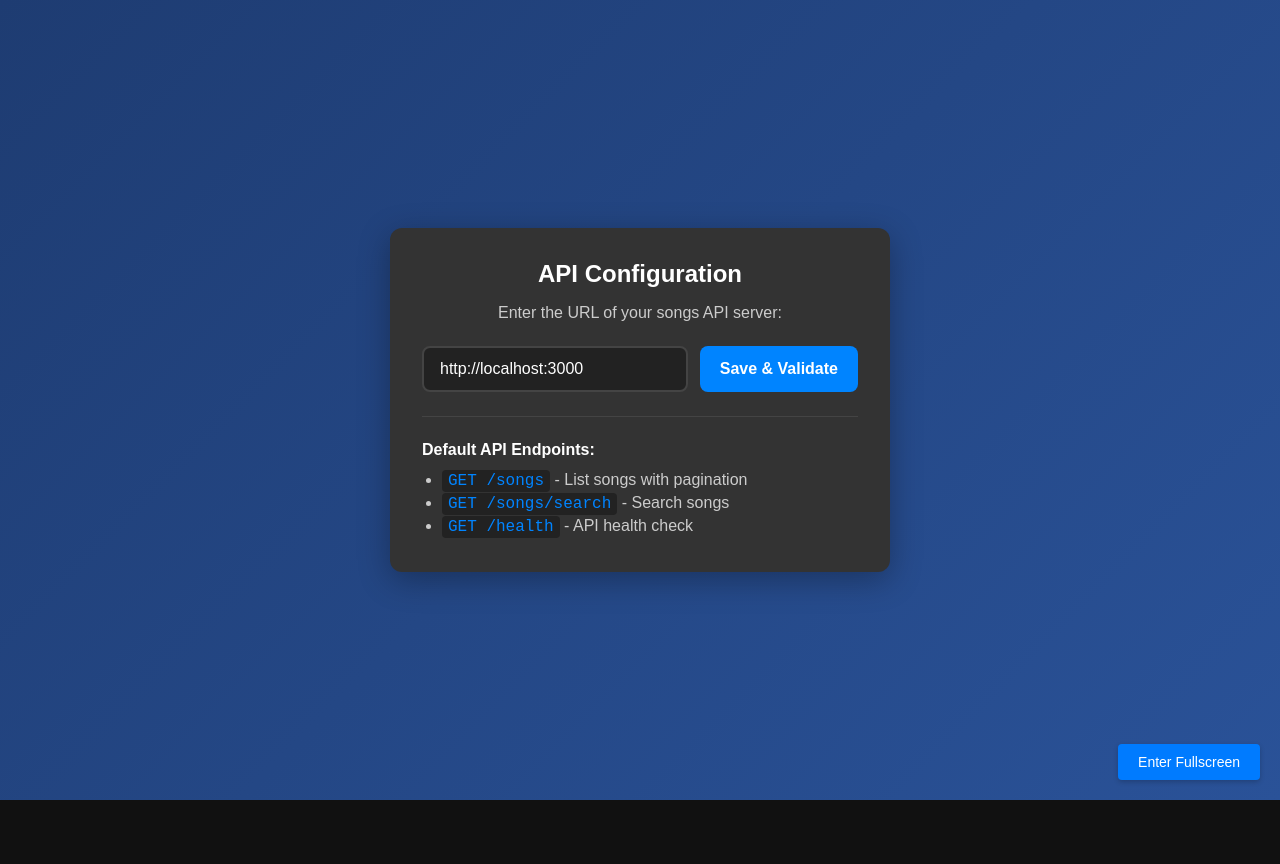
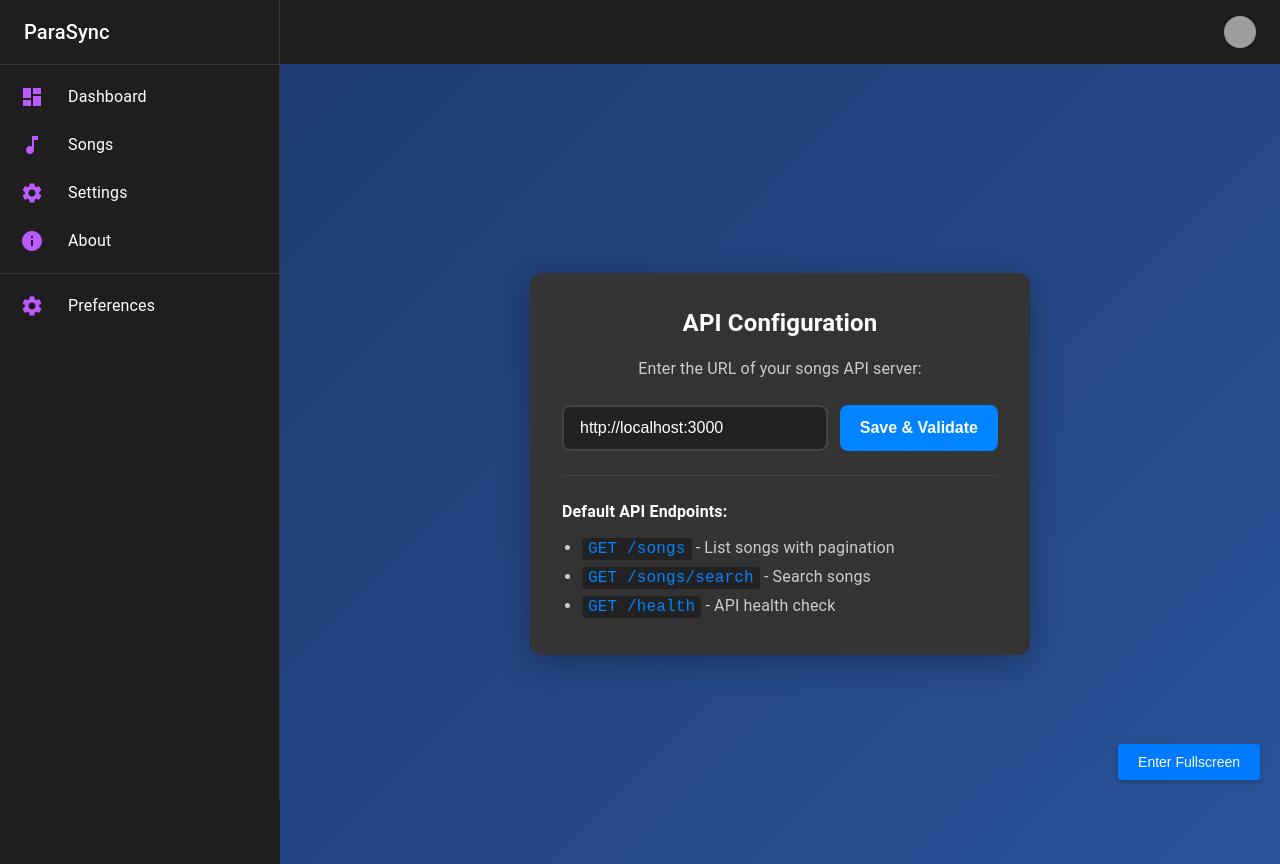
Before and after one commit to androettop/parasync, a React (Vite) app: page / in a window 1280 px wide. Before the commit the page ends 800 px from the top, so only its background shows below. Built offline with nearby package versions, Linux system fonts and the light colour scheme; no server answers; grey boxes are pictures that could not be loaded; what excalibur would draw is missing.

Commit message:
layout wip

```diff
--- a/package.json
+++ b/package.json
@@ -13,6 +13,7 @@
   "dependencies": {
     "@emotion/react": "^11.14.0",
     "@emotion/styled": "^11.14.1",
+    "@mui/icons-material": "^7.2.0",
     "@mui/material": "^7.2.0",
     "@tauri-apps/api": "^2",
     "@tauri-apps/plugin-opener": "^2",
@@ -37,6 +38,6 @@
     "vite": "^6.0.3"
   },
   "lint-staged": {
-    "*.{js,css,md}": "prettier --write"
+    "*.{js,jsx,ts,tsx,css,md}": "prettier --write"
   }
 }
--- a/src/main.tsx
+++ b/src/main.tsx
@@ -4,16 +4,41 @@ import { StrictMode } from "react";
 import { createRoot } from "react-dom/client";
 import App from "./App.tsx";
 import "./styles.css";
+import Layout from "./pages/Layout/Layout.tsx";
+import { ThemeProvider } from "@emotion/react";
+import { createTheme, CssBaseline } from "@mui/material";
 
 const router = createBrowserRouter([
   {
     path: "/",
-    element: <App />,
+    element: <Layout />,
+    children: [
+      {
+        path: "/",
+        element: <App />,
+      },
+    ],
   },
 ]);
 
+const theme = createTheme({
+  palette: {
+    mode: "dark",
+    primary: {
+      main: "#b95bff",
+    },
+    background: {
+      default: "#1e1e1e",
+      paper: "#1e1e1e",
+    },
+  },
+});
+
 createRoot(document.getElementById("root")!).render(
   <StrictMode>
-    <RouterProvider router={router} />
-  </StrictMode>
+    <CssBaseline />
+    <ThemeProvider theme={theme}>
+      <RouterProvider router={router} />
+    </ThemeProvider>
+  </StrictMode>,
 );
--- /dev/null
+++ b/src/pages/Layout/Layout.tsx
@@ -0,0 +1,266 @@
+import {
+  AccountCircle,
+  Dashboard as DashboardIcon,
+  Info as InfoIcon,
+  Menu as MenuIcon,
+  MusicNote as MusicNoteIcon,
+  Settings as SettingsIcon,
+} from "@mui/icons-material";
+import {
+  AppBar,
+  Avatar,
+  Box,
+  CssBaseline,
+  Divider,
+  Drawer,
+  IconButton,
+  List,
+  ListItem,
+  ListItemButton,
+  ListItemIcon,
+  ListItemText,
+  Menu,
+  MenuItem,
+  Toolbar,
+  Typography,
+  useMediaQuery,
+  useTheme,
+} from "@mui/material";
+import React, { useState } from "react";
+import { Outlet } from "react-router";
+
+const drawerWidth = 280;
+
+// TODO: Replace with actual navigation items
+const navigationItems = [
+  { text: "Dashboard", icon: DashboardIcon, path: "/" },
+  { text: "Songs", icon: MusicNoteIcon, path: "/songs" },
+  { text: "Settings", icon: SettingsIcon, path: "/settings" },
+  { text: "About", icon: InfoIcon, path: "/about" },
+];
+
+const Layout = () => {
+  const theme = useTheme();
+
+  const isMobile = useMediaQuery(theme.breakpoints.down("md"));
+  const [mobileOpen, setMobileOpen] = useState(false);
+  const [isClosing, setIsClosing] = useState(false);
+  const [anchorEl, setAnchorEl] = useState<null | HTMLElement>(null);
+
+  const handleDrawerClose = () => {
+    setIsClosing(true);
+    setMobileOpen(false);
+  };
+
+  const handleDrawerTransitionEnd = () => {
+    setIsClosing(false);
+  };
+
+  const handleDrawerToggle = () => {
+    if (!isClosing) {
+      setMobileOpen(!mobileOpen);
+    }
+  };
+
+  const handleProfileMenuOpen = (event: React.MouseEvent<HTMLElement>) => {
+    setAnchorEl(event.currentTarget);
+  };
+
+  const handleMenuClose = () => {
+    setAnchorEl(null);
+  };
+
+  const isMenuOpen = Boolean(anchorEl);
+
+  return (
+    <Box sx={{ display: "flex" }}>
+      <CssBaseline />
+
+      {/* App Bar */}
+      <AppBar
+        elevation={0}
+        position="fixed"
+        sx={{
+          width: { md: `calc(100% - ${drawerWidth}px)` },
+          ml: { md: `${drawerWidth}px` },
+        }}
+      >
+        <Toolbar>
+          {/* Left side */}
+          <Box sx={{ display: "flex", alignItems: "center", flexGrow: 1 }}>
+            {isMobile && (
+              <>
+                <IconButton
+                  color="inherit"
+                  aria-label="open drawer"
+                  edge="start"
+                  onClick={handleDrawerToggle}
+                  sx={{ mr: 2 }}
+                >
+                  <MenuIcon />
+                </IconButton>
+
+                <Typography
+                  variant="h6"
+                  noWrap
+                  component="div"
+                  sx={{ flexGrow: 1 }}
+                >
+                  ParaSync
+                </Typography>
+              </>
+            )}
+          </Box>
+
+          {/* Right side icons */}
+          <Box sx={{ display: "flex", alignItems: "center", gap: 1 }}>
+            <IconButton
+              size="large"
+              edge="end"
+              aria-label="account of current user"
+              aria-controls="primary-search-account-menu"
+              aria-haspopup="true"
+              onClick={handleProfileMenuOpen}
+              color="inherit"
+            >
+              <Avatar
+                sx={{ width: 32, height: 32 }}
+                alt="User Avatar"
+                src="/static/images/avatar/2.jpg"
+              >
+                <AccountCircle />
+              </Avatar>
+            </IconButton>
+          </Box>
+        </Toolbar>
+      </AppBar>
+
+      {/* Navigation Drawer */}
+      <Box
+        component="nav"
+        sx={{ width: { md: drawerWidth }, flexShrink: { md: 0 } }}
+        aria-label="navigation folders"
+      >
+        {/* Mobile drawer */}
+        <Drawer
+          variant={isMobile ? "temporary" : "permanent"}
+          open={isMobile ? mobileOpen : true}
+          onTransitionEnd={handleDrawerTransitionEnd}
+          onClose={handleDrawerClose}
+          elevation={0}
+          ModalProps={{
+            keepMounted: true, // Better open performance on mobile.
+          }}
+          disableScrollLock
+          sx={{
+            "& .MuiDrawer-paper": {
+              boxSizing: "border-box",
+              width: drawerWidth,
+            },
+          }}
+        >
+          <Toolbar>
+            <Box sx={{ display: "flex", alignItems: "center", width: "100%" }}>
+              <Typography
+                variant="h6"
+                noWrap
+                component="div"
+                sx={{ flexGrow: 1 }}
+              >
+                ParaSync
+              </Typography>
+            </Box>
+          </Toolbar>
+          <Divider />
+          <List>
+            {navigationItems.map((item) => (
+              <ListItem key={item.text} disablePadding>
+                <ListItemButton
+                  sx={{
+                    minHeight: 48,
+                    justifyContent: "initial",
+                    px: 2.5,
+                  }}
+                >
+                  <ListItemIcon
+                    color="primary"
+                    sx={{
+                      minWidth: 0,
+                      mr: 3,
+                      justifyContent: "center",
+                    }}
+                  >
+                    <item.icon color="primary" />
+                  </ListItemIcon>
+                  <ListItemText primary={item.text} />
+                </ListItemButton>
+              </ListItem>
+            ))}
+          </List>
+          <Divider />
+          <List>
+            <ListItem disablePadding>
+              <ListItemButton
+                sx={{
+                  minHeight: 48,
+                  justifyContent: "initial",
+                  px: 2.5,
+                }}
+              >
+                <ListItemIcon
+                  sx={{
+                    minWidth: 0,
+                    mr: 3,
+                    justifyContent: "center",
+                  }}
+                >
+                  <SettingsIcon color="primary" />
+                </ListItemIcon>
+                <ListItemText primary="Preferences" />
+              </ListItemButton>
+            </ListItem>
+          </List>
+        </Drawer>
+      </Box>
+
+      {/* Main content */}
+      <Box
+        component="main"
+        sx={{
+          flexGrow: 1,
+          width: { md: `calc(100% - ${drawerWidth}px)` },
+          minHeight: "100vh",
+          bgcolor: "background.default",
+        }}
+      >
+        <Toolbar />
+        <Outlet />
+      </Box>
+
+      <Menu
+        anchorEl={anchorEl}
+        anchorOrigin={{
+          vertical: "top",
+          horizontal: "right",
+        }}
+        disableScrollLock
+        id="primary-search-account-menu"
+        keepMounted
+        transformOrigin={{
+          vertical: "top",
+          horizontal: "right",
+        }}
+        open={isMenuOpen}
+        onClose={handleMenuClose}
+      >
+        <MenuItem onClick={handleMenuClose}>Profile</MenuItem>
+        <MenuItem onClick={handleMenuClose}>My Account</MenuItem>
+        <MenuItem onClick={handleMenuClose}>Settings</MenuItem>
+        <Divider />
+        <MenuItem onClick={handleMenuClose}>Sign Out</MenuItem>
+      </Menu>
+    </Box>
+  );
+};
+
+export default Layout;
```
Also changed, not shown: 1 other file (tests, documents, lock files or other folders).
